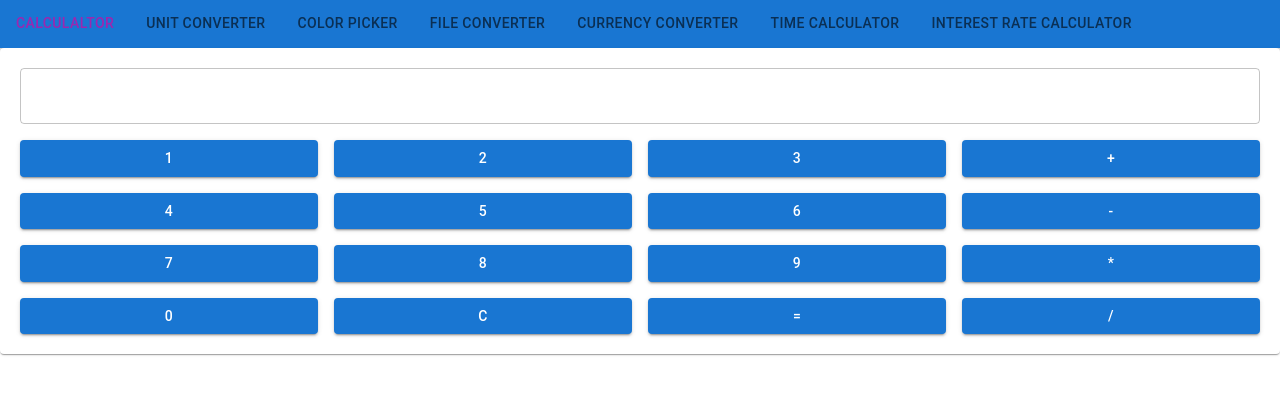
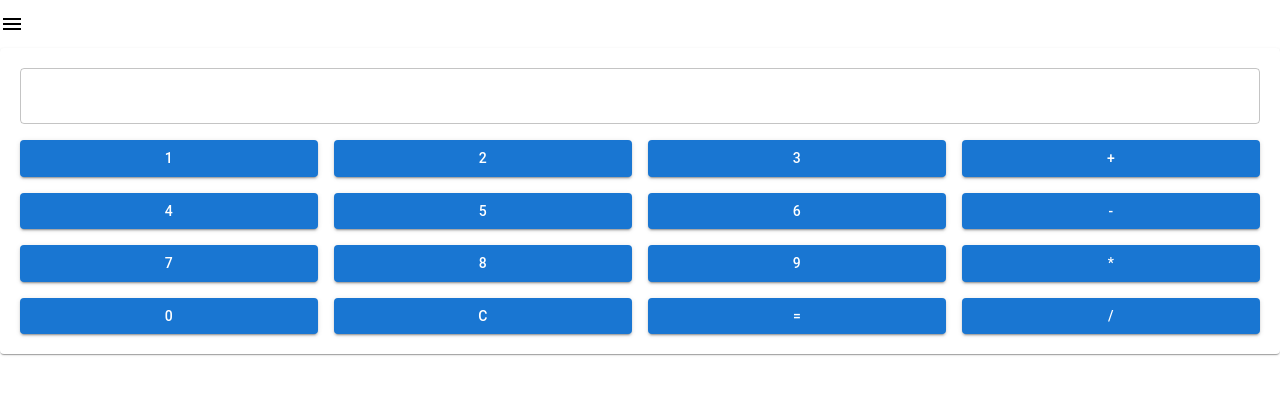
Before and after one commit to adamnn12/usefultools-react, a React (Create React App) app: page / in a window 1280 px wide. Shown: the top 394 px of the page. Built offline with nearby package versions, Linux system fonts and the light colour scheme.

Commit message:
Routing works, working on styling a bit

```diff
--- a/package.json
+++ b/package.json
@@ -17,6 +17,7 @@
     "react": "^18.2.0",
     "react-color": "^2.19.3",
     "react-dom": "^18.2.0",
+    "react-router-dom": "^6.15.0",
     "react-scripts": "5.0.1",
     "typescript": "^4.9.5",
     "web-vitals": "^2.1.4"
--- a/src/App.tsx
+++ b/src/App.tsx
@@ -1,30 +1,49 @@
-import React, { useState } from "react";
-import Navbar from "./components/Navbar";
-import Calculator from "./tools/Calculator";
-import { Tools } from "./components/types";
-import ColorPicker from "./tools/ColorPicker";
-import UnitConverter from "./tools/UnitConverter";
-import FileConverter from "./tools/FileConverter";
-import CurrencyConverter from "./tools/CurrencyConverter";
-import InterestRateCalculator from "./tools/InterestRateCalculator";
+import React, { useState } from 'react';
+import { BrowserRouter as Router, Routes, Route } from 'react-router-dom';
+import { IconButton } from '@material-ui/core';
+import MenuIcon from '@material-ui/icons/Menu';
+import NavigationDrawer from './components/NavigationDrawer'; // Importing the new component
+import { Calculator, ColorPicker, CurrencyConverter, FileConverter, InterestRateCalculator, UnitConverter } from './tools';
+import { ThemeProvider } from '@material-ui/core/styles';
+import { theme } from './theme';
+function About() {
+  return <div>About Content</div>;
+}
 
 function App() {
-  const [view, setView] = useState<Tools>("calculator");
+  const [openDrawer, setOpenDrawer] = useState(false);
 
-  const handleChangeView = (newView: Tools) => {
-    setView(newView);
+  const handleDrawerOpen = () => {
+    setOpenDrawer(true);
+  };
+
+  const handleDrawerClose = () => {
+    setOpenDrawer(false);
   };
 
   return (
-    <div>
-      <Navbar onChangeView={handleChangeView} />
-      {view === "calculator" && <Calculator />}
-      {view === "converter" && <UnitConverter />}
-      {view === "colorpicker" && <ColorPicker />}
-      {view === "fileconverter" && <FileConverter />}
-      {view === "currencyexchanger" && <CurrencyConverter />}
-      {view === "interestratecalculator" && <InterestRateCalculator />}
-    </div>
+    <Router>
+      <ThemeProvider theme={theme}>
+      <div>
+        <IconButton edge="start" color="inherit" onClick={handleDrawerOpen}>
+          <MenuIcon />
+        </IconButton>
+
+        <NavigationDrawer open={openDrawer} onClose={handleDrawerClose} />
+
+        <Routes>
+          <Route path="/" element={<Calculator />} />
+          <Route path="/calculator" element={<Calculator />} />
+          <Route path="/unitconverter" element={<UnitConverter />} />
+          <Route path="/colorpicker" element={<ColorPicker />} />
+          <Route path="/currencyexchanger" element={<CurrencyConverter />} />
+          <Route path="/fileconverter" element={<FileConverter />} />
+          <Route path="/timecalculator" element={<About />} />
+          <Route path="/interestratecalculator" element={<InterestRateCalculator />} />
+        </Routes>
+      </div>
+      </ThemeProvider>
+    </Router>
   );
 }
 
--- a/src/components/Navbar.tsx
+++ /dev/null
@@ -1,34 +0,0 @@
-import React from "react";
-import { AppBar, Tabs, Tab, Box } from "@mui/material";
-import { Tools } from "./types";
-
-interface NavbarProps {
-  onChangeView: (view: Tools) => void;
-}
-
-const Navbar: React.FC<NavbarProps> = ({ onChangeView }) => {
-  const [value, setValue] = React.useState<Tools>("calculator");
-
-  const handleChange = (event: React.SyntheticEvent, newValue: Tools) => {
-    setValue(newValue);
-    onChangeView(newValue);
-  };
-
-  return (
-    <Box sx={{ flexGrow: 1 }}>
-      <AppBar position="static">
-        <Tabs value={value} onChange={handleChange} textColor="secondary">
-          <Tab label="Calculaltor" value="calculator" />
-          <Tab label="Unit Converter" value="converter" />
-          <Tab label="Color Picker" value='colorpicker' />
-          <Tab label="File Converter" value='fileconverter' />
-          <Tab label="Currency Converter" value='currencyexchanger' />
-          <Tab label="Time Calculator" value='timecalculator' />
-          <Tab label="Interest Rate Calculator" value='interestratecalculator' />
-        </Tabs>
-      </AppBar>
-    </Box>
-  );
-};
-
-export default Navbar;
--- /dev/null
+++ b/src/components/NavigationDrawer.tsx
@@ -0,0 +1,52 @@
+import React from "react";
+import { Link } from "react-router-dom";
+import {
+  Drawer,
+  List,
+  ListItem,
+  ListItemText,
+  Divider
+} from "@material-ui/core";
+
+type NavigationDrawerProps = {
+  open: boolean;
+  onClose: () => void;
+};
+
+function NavigationDrawer(props: NavigationDrawerProps) {
+  const { open, onClose } = props;
+  const toolNameToRoute = (tool: string) => {
+    return tool.toLowerCase().replaceAll(" ", "");
+  };
+  return (
+    <Drawer anchor="left" open={open} onClose={onClose}>
+      <List>
+        {[
+          "Calculator",
+          "Unit Converter",
+          "Color Picker",
+          "File Converter",
+          "Currency Exchanger",
+          "Time Calculator",
+          "Interest Rate Calculator"
+        ].map((toolName) => {
+          return (
+            <div>
+              <ListItem
+                button
+                component={Link}
+                to={`/${toolNameToRoute(toolName)}`}
+                onClick={onClose}
+              >
+                <ListItemText primary={`${toolName}`} />
+              </ListItem>
+              <Divider />
+            </div>
+          );
+        })}
+      </List>
+    </Drawer>
+  );
+}
+
+export default NavigationDrawer;
--- /dev/null
+++ b/src/theme.ts
@@ -0,0 +1,57 @@
+import { createTheme } from '@material-ui/core/styles';
+
+export const theme = createTheme({
+    palette: {
+      primary: {
+        main: '#004F78',
+      },
+      secondary: {
+        main: '#32A89D',
+      },
+      error: {
+        main: '#FF5733',
+      },
+      background: {
+        default: '#F4F4F4',
+      },
+      text: {
+        primary: '#333333',
+      },
+      action: {
+        active: '#FFC107',
+      },
+    },
+    typography: {
+      fontFamily: "'Open Sans', sans-serif",
+      h1: {
+        fontFamily: "'Roboto Condensed', sans-serif",
+      },
+      h2: {
+        fontFamily: "'Roboto Condensed', sans-serif",
+      },
+      h3: {
+        fontFamily: "'Roboto Condensed', sans-serif",
+      },
+      button: {
+        fontFamily: "'Roboto Bold', sans-serif",
+      },
+    },
+    overrides: {
+      MuiButton: {
+        root: {
+          backgroundColor: '#FFC107',
+          '&:hover': {
+            backgroundColor: '#32A89D',
+          },
+        },
+        // Any other default styles for different button variants can be added here
+      },
+      // You can add overrides for other components here as well
+    },
+    props: {
+      // Default props for components can be defined here
+      MuiButton: {
+        disableRipple: true, // as an example
+      },
+    },
+  });
--- /dev/null
+++ b/src/tools/index.tsx
@@ -0,0 +1,15 @@
+import Calculator from "./Calculator";
+import ColorPicker from "./ColorPicker";
+import CurrencyConverter from "./CurrencyConverter";
+import FileConverter from "./FileConverter";
+import InterestRateCalculator from "./InterestRateCalculator";
+import UnitConverter from "./UnitConverter";
+
+export {
+  Calculator,
+  ColorPicker,
+  CurrencyConverter,
+  FileConverter,
+  InterestRateCalculator,
+  UnitConverter
+};
```
Also changed, not shown: src/index.tsx (+7 -6 lines), 1 other file (tests, documents, lock files or other folders).
